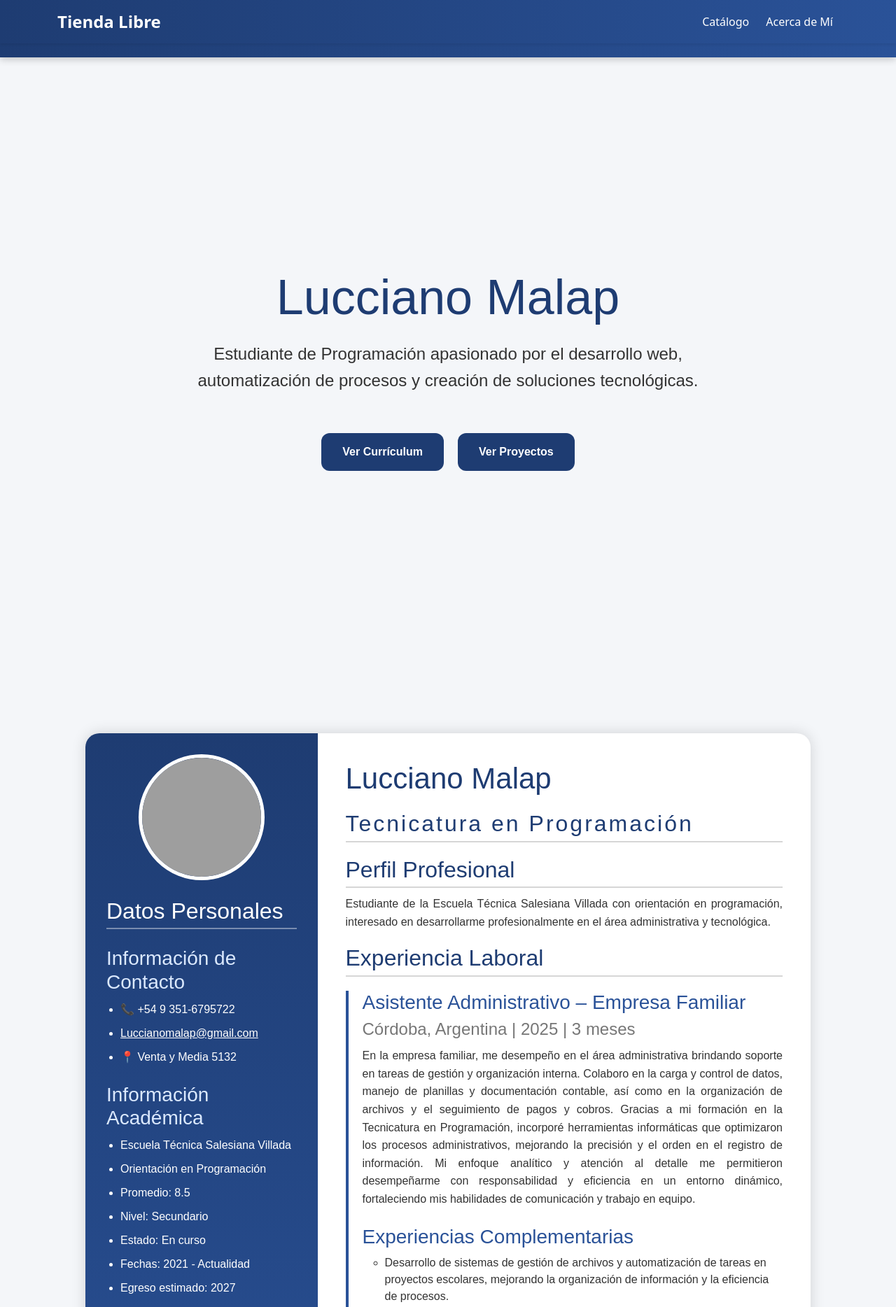
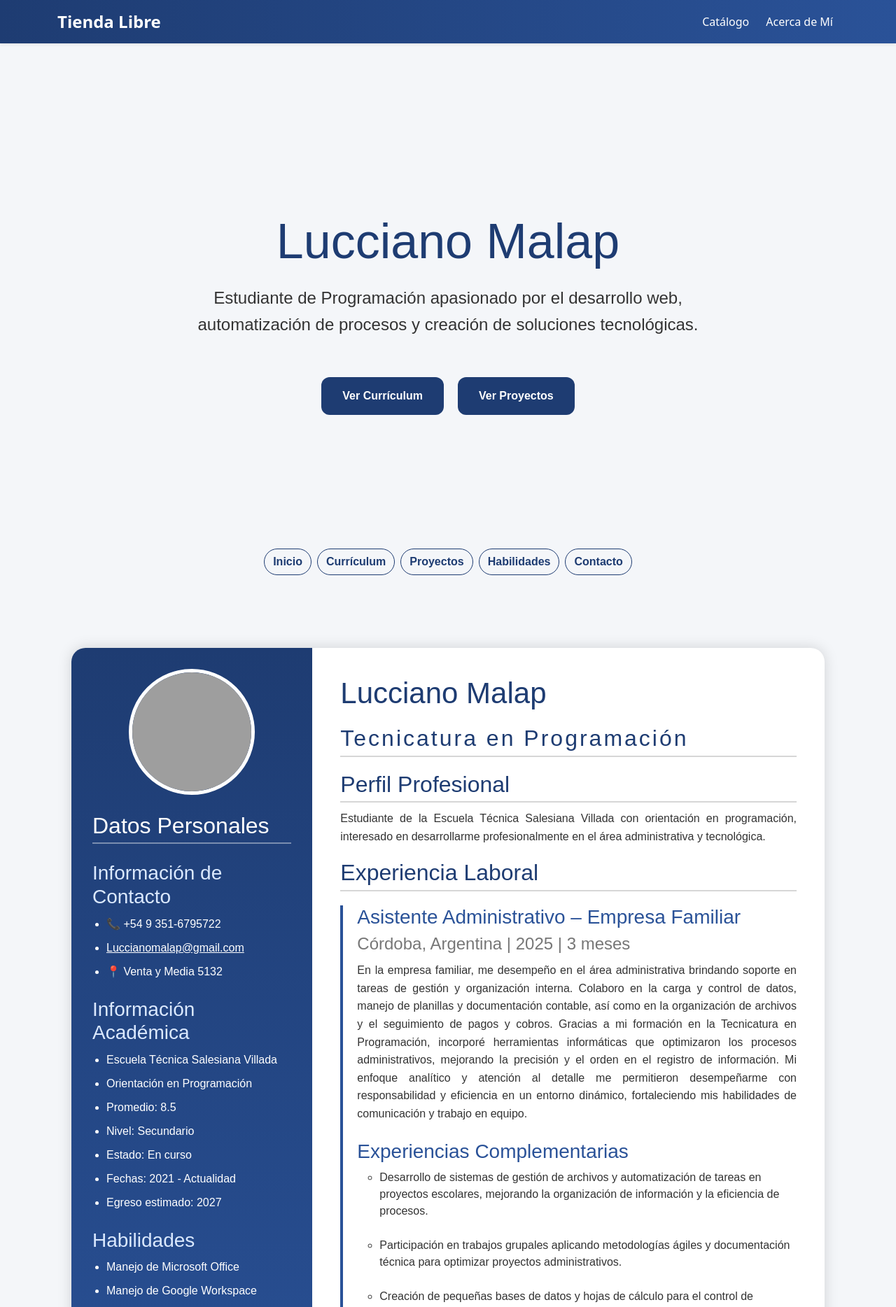
Before and after one commit to Villada-PG3/trabajo-practico-tienda-libre-LucciMalap, a Django app: page /acerca-de-mi/ in a window 1280 px wide. Shown: the top 1868 px of the page at 70% size. Run offline with Django 5.2, Linux system fonts and the light colour scheme; grey boxes are pictures that could not be loaded.

Commit message:
incorporar herencia de templates y Bootstrap

```diff
--- a/tiendalibre/templates/tiendalibre/acercademi.html
+++ b/tiendalibre/templates/tiendalibre/acercademi.html
@@ -1,6 +1,6 @@
 {% extends 'tiendalibre/base.html' %}
 
-{% block title %}Inicio - Lucciano Malap{% endblock %}
+{% block title %}Acerca de Mí - Lucciano Malap{% endblock %}
 
 {% block extra_css %}
 <style>
@@ -13,43 +13,10 @@
         overflow-x: hidden;
     }
 
-    .seccion-personal { padding: 120px 40px; }
-
-    /* Renombramos la clase a navbar-personal para no chocar con Bootstrap */
-    .navbar-personal {
-        position: fixed;
-        top: 0; left: 0;
-        width: 100%;
-        z-index: 1000;
-        display: flex;
-        justify-content: space-between;
-        align-items: center;
-        padding: 20px 40px;
-        background: linear-gradient(90deg, #1e3c72, #2a5298);
-        box-shadow: 0 3px 10px rgba(0,0,0,.2);
-    }
-
-    .navbar-personal .logo { color: white; font-size: 28px; font-weight: bold; }
-
-    .navbar-personal .nav-links { display: flex; list-style: none; gap: 20px; margin-bottom: 0; }
-    .navbar-personal .nav-links a {
-        text-decoration: none;
-        color: #1e3c72;
-        background-color: white;
-        padding: 10px 18px;
-        border-radius: 10px;
-        font-weight: bold;
-        transition: .3s;
-    }
-
-    .navbar-personal .nav-links a:hover {
-        background-color: #1e3c72;
-        color: white;
-        transform: translateY(-2px);
-    }
+    .seccion-personal { padding: 80px 20px; }
 
     .inicio {
-        min-height: 100vh;
+        min-height: 80vh;
         display: flex;
         flex-direction: column;
         justify-content: center;
@@ -214,8 +181,6 @@
     @media (max-width: 900px) {
         .contenedor-cv { flex-direction: column; }
         .izquierda, .derecha { width: 100%; }
-        .navbar-personal { flex-direction: column; gap: 20px; position: relative; }
-        .navbar-personal .nav-links { flex-wrap: wrap; justify-content: center; padding-left: 0; }
         .inicio h1 { font-size: 50px; }
         .inicio p { font-size: 18px; }
         .botones { flex-direction: column; }
@@ -225,20 +190,6 @@
 
 {% block content %}
 <div class="index-body">
-
-    <nav class="navbar-personal">
-        <div class="logo">
-            Lucciano Malap
-        </div>
-        <ul class="nav-links">
-            <li><a href="/">🛒 Volver a la Tienda</a></li>
-            <li><a href="#inicio">Inicio</a></li>
-            <li><a href="#cv">Currículum</a></li>
-            <li><a href="#proyectos">Proyectos</a></li>
-            <li><a href="#habilidades">Habilidades</a></li>
-            <li><a href="#contacto">Contacto</a></li>
-        </ul>
-    </nav>
 
     <section class="inicio seccion-personal" id="inicio">
         <h1>Lucciano Malap</h1>
@@ -251,6 +202,14 @@
             <a href="#proyectos">Ver Proyectos</a>
         </div>
     </section>
+
+    <div class="d-flex justify-content-center flex-wrap gap-2 mb-4 mt-3">
+        <a href="#inicio" class="btn btn-outline-primary rounded-pill fw-bold" style="border-color: #1e3c72; color: #1e3c72;">Inicio</a>
+        <a href="#cv" class="btn btn-outline-primary rounded-pill fw-bold" style="border-color: #1e3c72; color: #1e3c72;">Currículum</a>
+        <a href="#proyectos" class="btn btn-outline-primary rounded-pill fw-bold" style="border-color: #1e3c72; color: #1e3c72;">Proyectos</a>
+        <a href="#habilidades" class="btn btn-outline-primary rounded-pill fw-bold" style="border-color: #1e3c72; color: #1e3c72;">Habilidades</a>
+        <a href="#contacto" class="btn btn-outline-primary rounded-pill fw-bold" style="border-color: #1e3c72; color: #1e3c72;">Contacto</a>
+    </div>
 
     <section class="cv seccion-personal" id="cv">
         <div class="contenedor-cv">
--- a/tiendalibre/templates/tiendalibre/base.html
+++ b/tiendalibre/templates/tiendalibre/base.html
@@ -4,78 +4,39 @@
     <meta charset="UTF-8">
     <meta name="viewport" content="width=device-width, initial-scale=1.0">
 
-    <!-- Título dinámico -->
     <title>{% block title %}Tienda Libre{% endblock %}</title>
 
-    <!-- BOOTSTRAP 5 CSS (CDN) -->
     <link href="https://cdn.jsdelivr.net/npm/bootstrap@5.3.2/dist/css/bootstrap.min.css" rel="stylesheet">
 
-    <!-- Estilos Globales (Navbar y fondo) -->
     <style>
         body {
             background-color: #f4f6f9;
-            padding-top: 80px; /* Espacio para que el navbar fijo no tape el contenido */
+            padding-top: 80px;
         }
-
         .bg-gradient-custom {
             background: linear-gradient(90deg, #1e3c72, #2a5298);
         }
-
-        .navbar-brand {
-            font-size: 24px;
-            font-weight: bold;
-        }
-
-        /* Efecto hover para los enlaces del nav */
-        .nav-link {
-            font-weight: 500;
-            transition: 0.3s;
-        }
-        .nav-link:hover {
-            background-color: rgba(255, 255, 255, 0.2);
-            border-radius: 8px;
-        }
+        .navbar-brand { font-size: 24px; font-weight: bold; }
+        .nav-link { font-weight: 500; transition: 0.3s; }
+        .nav-link:hover { background-color: rgba(255, 255, 255, 0.2); border-radius: 8px; }
     </style>
 
-    <!-- BLOQUE PARA CSS EXTRA: Las páginas hijas inyectarán su propio CSS aquí -->
     {% block extra_css %}{% endblock %}
-
 </head>
 <body>
 
-    <!-- BARRA DE NAVEGACIÓN (Usando clases de Bootstrap) -->
-    <nav class="navbar navbar-expand-lg navbar-dark bg-gradient-custom fixed-top shadow-sm">
-        <div class="container">
-            <a class="navbar-brand" href="{% url 'catalogo' %}">Tienda Libre</a>
+    <!-- BLOQUE DE NAVBAR: Por defecto incluye la navbar de la tienda -->
+    {% block navbar %}
+        {% include 'tiendalibre/navbar.html' %}
+    {% endblock %}
 
-            <!-- Botón hamburguesa para celulares -->
-            <button class="navbar-toggler" type="button" data-bs-toggle="collapse" data-bs-target="#navbarNav">
-                <span class="navbar-toggler-icon"></span>
-            </button>
-
-            <div class="collapse navbar-collapse justify-content-end" id="navbarNav">
-                <ul class="navbar-nav gap-2">
-                    <li class="nav-item">
-                        <a class="nav-link text-white" href="{% url 'catalogo' %}">Catálogo</a>
-                    </li>
-                    <li class="nav-item">
-                        <a class="nav-link text-white" href="{% url 'acercademi' %}">Acerca de Mí</a>
-                    </li>
-                </ul>
-            </div>
-        </div>
-    </nav>
-
-    <!-- CONTENIDO PRINCIPAL: Las páginas hijas inyectarán su HTML aquí -->
     <main class="container my-5">
         {% block content %}
         {% endblock %}
     </main>
 
-    <!-- BOOTSTRAP 5 JS (Para que funcione el menú en celulares y otros interactivos) -->
     <script src="https://cdn.jsdelivr.net/npm/bootstrap@5.3.2/dist/js/bootstrap.bundle.min.js"></script>
 
-    <!-- BLOQUE PARA SCRIPTS EXTRA -->
     {% block extra_js %}{% endblock %}
 
 </body>
--- /dev/null
+++ b/tiendalibre/templates/tiendalibre/navbar.html
@@ -0,0 +1,21 @@
+<!-- BARRA DE NAVEGACIÓN DE LA TIENDA -->
+<nav class="navbar navbar-expand-lg navbar-dark bg-gradient-custom fixed-top shadow-sm">
+    <div class="container">
+        <a class="navbar-brand" href="{% url 'catalogo' %}">Tienda Libre</a>
+
+        <button class="navbar-toggler" type="button" data-bs-toggle="collapse" data-bs-target="#navbarNav">
+            <span class="navbar-toggler-icon"></span>
+        </button>
+
+        <div class="collapse navbar-collapse justify-content-end" id="navbarNav">
+            <ul class="navbar-nav gap-2">
+                <li class="nav-item">
+                    <a class="nav-link text-white" href="{% url 'catalogo' %}">Catálogo</a>
+                </li>
+                <li class="nav-item">
+                    <a class="nav-link text-white" href="{% url 'acercademi' %}">Acerca de Mí</a>
+                </li>
+            </ul>
+        </div>
+    </div>
+</nav>
```
